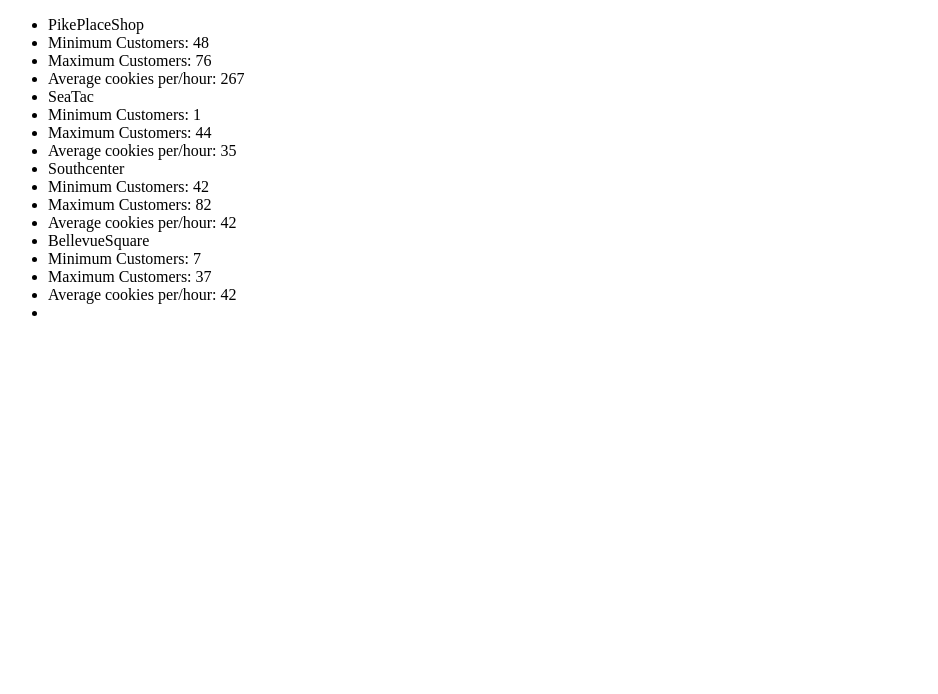
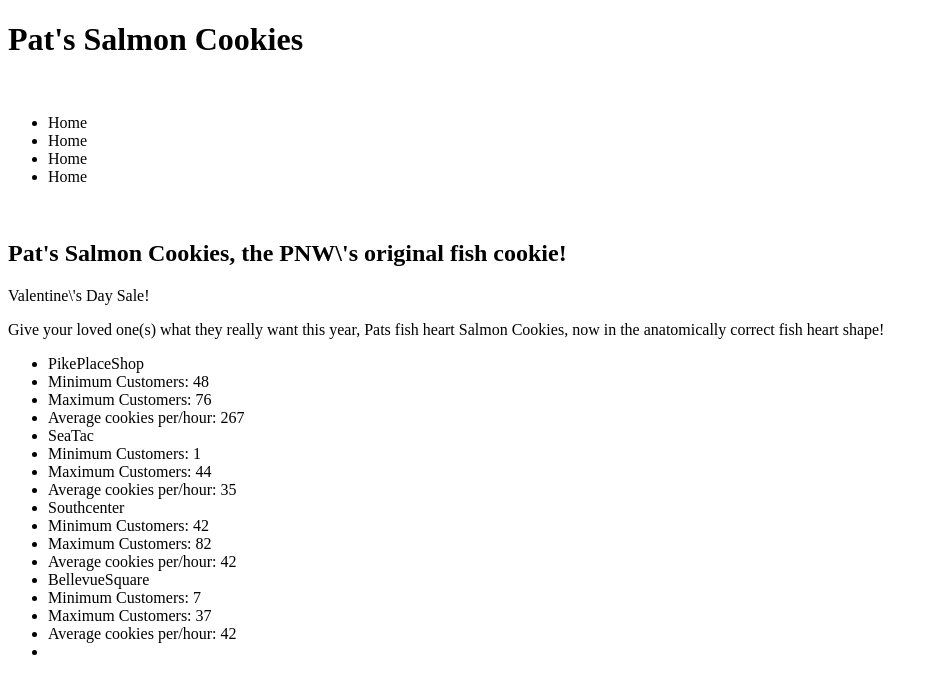
Before and after one commit to ixnp/SalmonCookieShop, a plain HTML site: page SalmonCookie.html in a window 1280 px wide. Shown: the whole page, without its empty margins (0-938 px from the left). Drawn offline with Linux system fonts and the light colour scheme.

Commit message:
outline for html done

```diff
--- a/SalmonCookie.html
+++ b/SalmonCookie.html
@@ -4,10 +4,31 @@
 <title> SalmonCookdieLab6</title>
 </head>
 <body>
+<header id=logo>
+  <h1>Pat's Salmon Cookies</h1>
+  <img scr="">
+</header>
   <!--nav buttons, logo, facbook,twiiterand stuff in the right>-->
-<nav></nav>
+<nav class"navBar">
+<dev class="navBar-container">
+  <ul class="navBar-content">
+    <li><a herf=''>Home</a></li>
+    <li><a herf=''>Home</a></li>
+    <li><a herf=''>Home</a></li>
+    <li><a herf=''>Home</a></li>
+  </ul>
+</dev>
+
 <!--Photos to the, short intro to the right-->
-<dev></<dev>
+<dev class="contanerOne">
+  <img  scr= "">
+  <dev>
+    <h2>Pat's Salmon Cookies, the PNW\'s original fish cookie!</h2>
+    <p>Valentine\'s Day Sale!</p>
+    <p>Give your loved one(s) what they really want this year, Pats fish heart Salmon Cookies, now in the anatomically correct fish heart shape!
+    </p>
+</dev>
+</dev>
 
 <dev>
 <ul>
```
